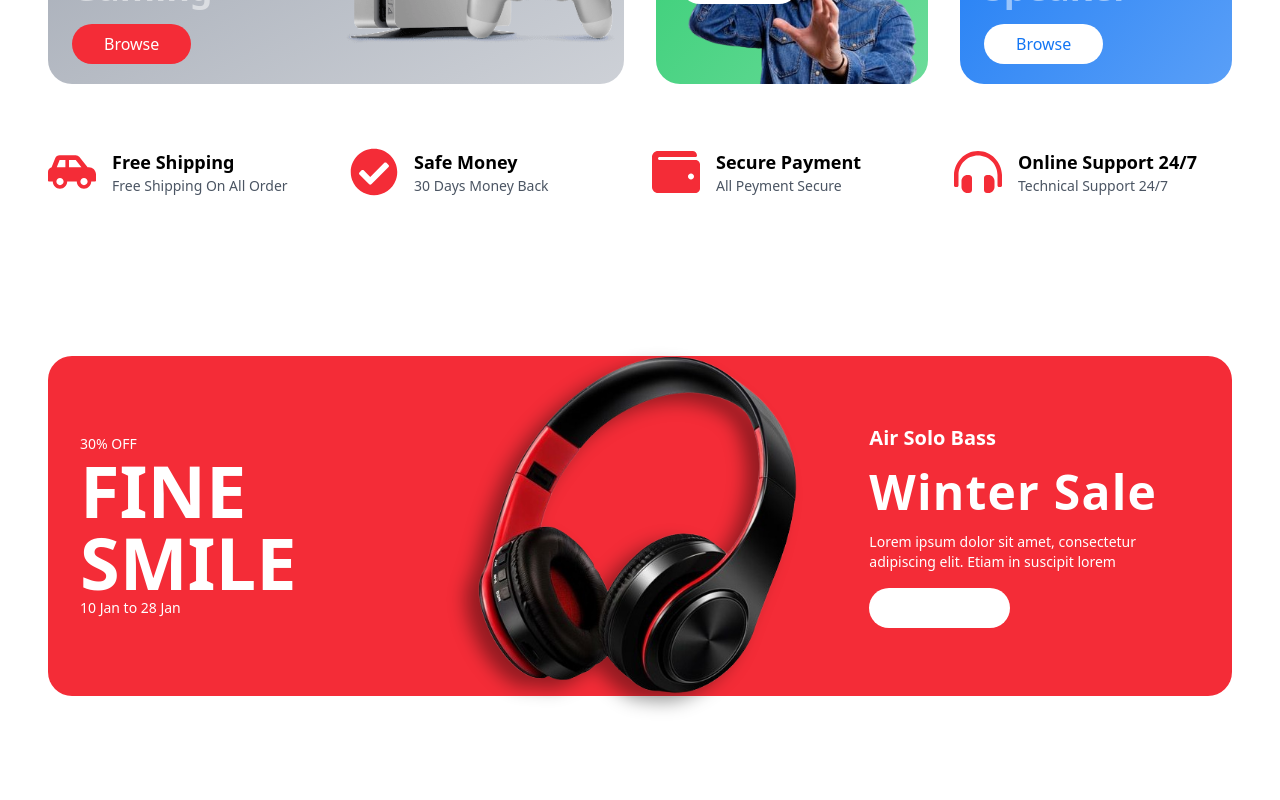
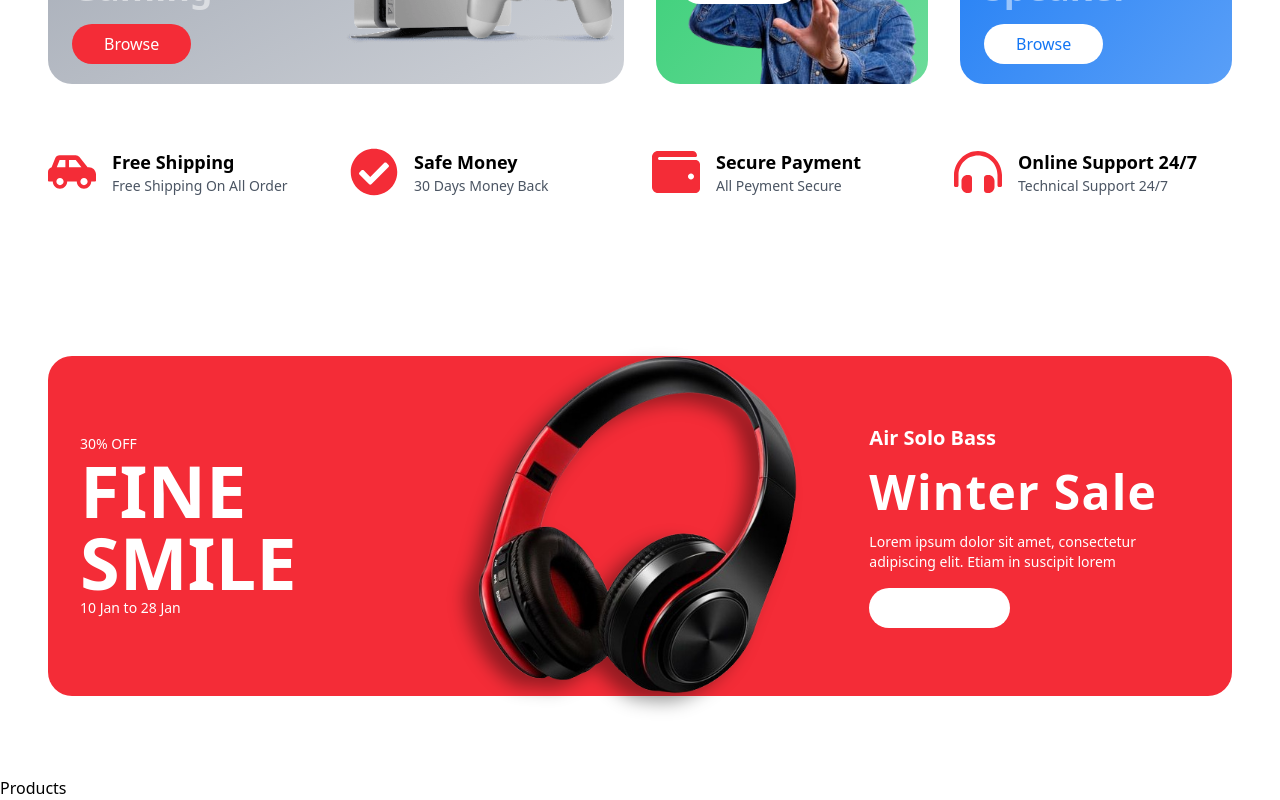
Before and after one commit to Zahra-ellioun/ecommerce-site, a React (Vite) app: page / in a window 1280 px wide. Shown: the part 1344-2144 px from the top of the page. Before the commit the page ends 2120 px from the top, so only its background shows below. Built offline with nearby package versions, Linux system fonts and the light colour scheme.

Commit message:
make Products component and add it in app.jsx

```diff
--- a/src/App.jsx
+++ b/src/App.jsx
@@ -1,5 +1,12 @@
 import React from "react";
-import { Hero, Navbar, Category, Services, Banner } from "./components";
+import {
+  Hero,
+  Navbar,
+  Category,
+  Services,
+  Banner,
+  Products,
+} from "./components";
 import headphone from "./assets/Hero/headphone.png";
 
 const BannerData = {
@@ -22,6 +29,7 @@ const App = () => {
       <Category />
       <Services />
       <Banner data={BannerData} />
+      <Products />
     </div>
   );
 };
--- /dev/null
+++ b/src/components/Products/Products.jsx
@@ -0,0 +1,7 @@
+import React from "react";
+
+const Products = () => {
+  return <div>Products</div>;
+};
+
+export default Products;
--- a/src/components/index.jsx
+++ b/src/components/index.jsx
@@ -5,3 +5,4 @@ export { default as Button } from "./Shared/Button";
 export { default as Category } from "./Category/Category";
 export { default as Services } from "./Services/Services";
 export { default as Banner } from "./Banner/Banner";
+export { default as Products } from "./Products/Products";
```
